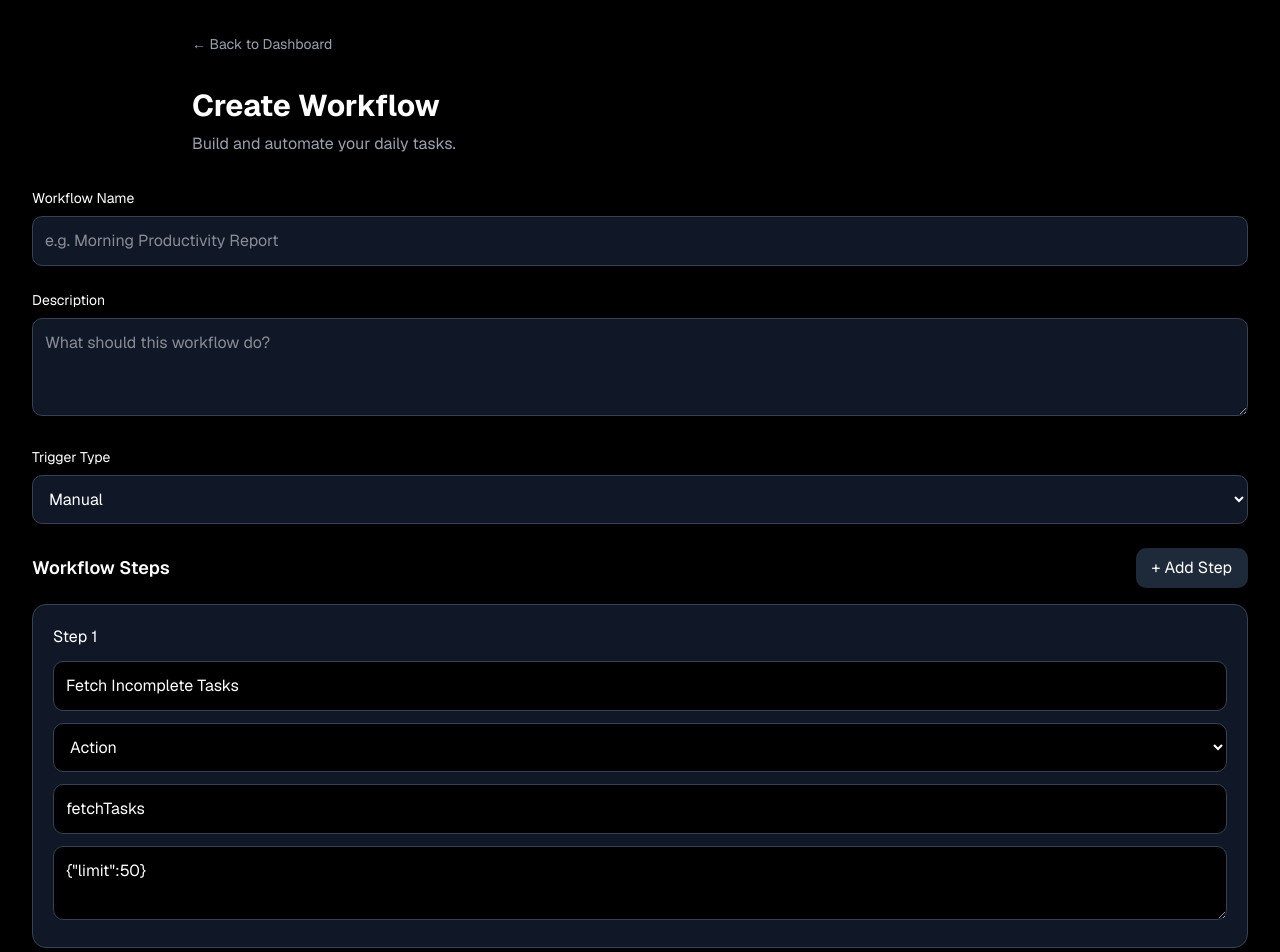
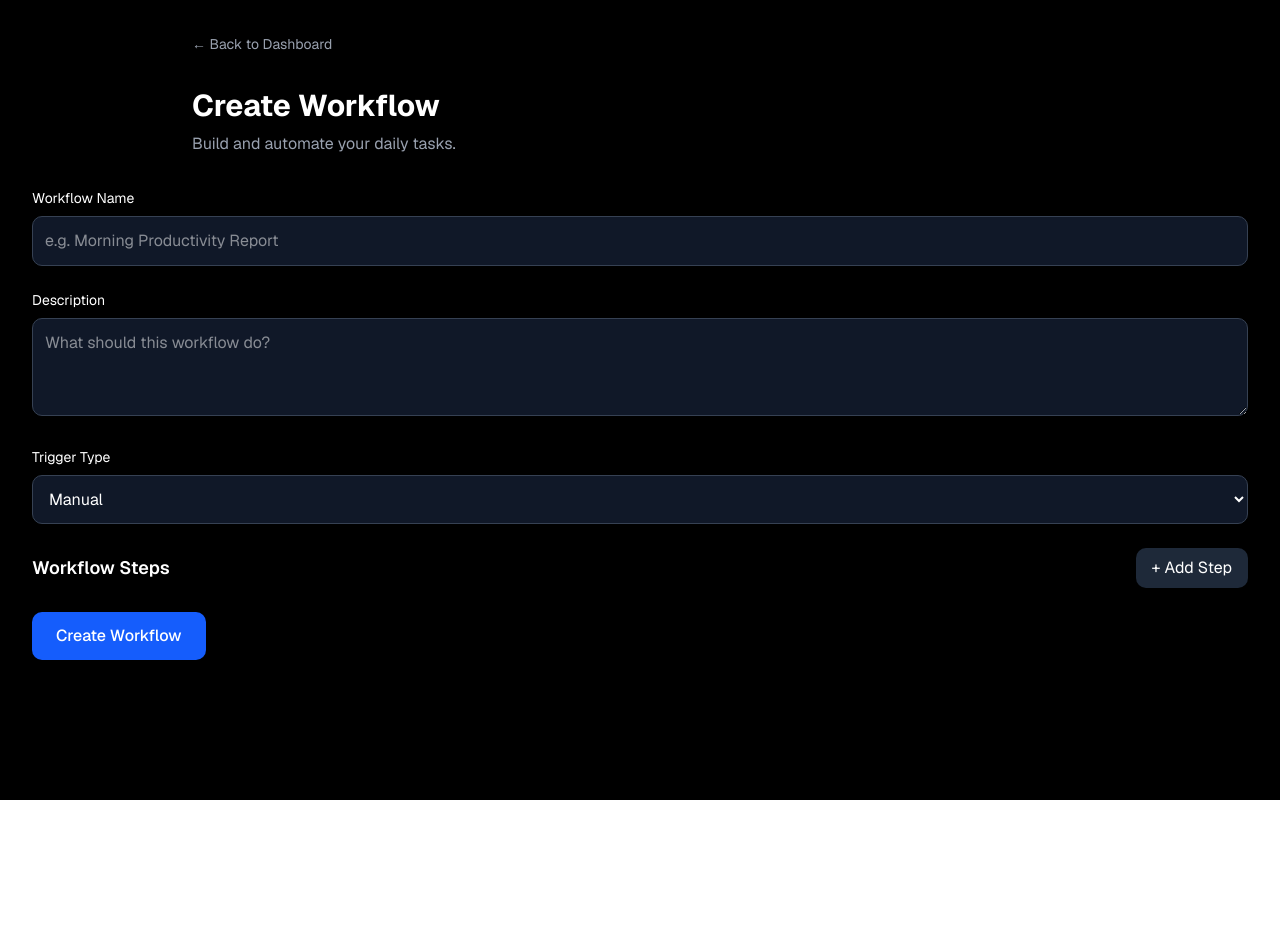
Before and after one commit to ktariqaxioned/Sanity-cms-autoflow, a Next.js app in the folder apps/web/: page /workflows/new in a window 1280 px wide. Shown: the top 952 px of the page. After the commit the page ends 800 px from the top, so only its background shows below. Built offline with nearby package versions, Linux system fonts and the light colour scheme.

Commit message:
Refactor WorkflowForm component to use a typed steps state
- Introduced a Step interface to define the structure of workflow steps.
- Updated the steps state initialization to use an empty array with the Step type for better type safety.

```diff
--- a/apps/web/app/workflows/new/WorkflowForm.tsx
+++ b/apps/web/app/workflows/new/WorkflowForm.tsx
@@ -1,6 +1,14 @@
 "use client";
 
 import { useState } from "react";
+
+interface Step {
+  stepId: string;
+  name: string;
+  type: string;
+  action: string;
+  config: string;
+}
 
 export default function WorkflowForm() {
   const [name, setName] = useState("");
@@ -11,15 +19,7 @@ export default function WorkflowForm() {
   const [documentType, setDocumentType] = useState("");
   const [loading, setLoading] = useState(false);
   const [message, setMessage] = useState("");
-  const [steps, setSteps] = useState([
-    {
-      stepId: "step-1",
-      name: "Fetch Incomplete Tasks",
-      type: "action",
-      action: "fetchTasks",
-      config: '{"limit":50}',
-    },
-  ]);
+  const [steps, setSteps] = useState<Step[]>([]);
 
   function addStep() {
     setSteps((current) => [
```
